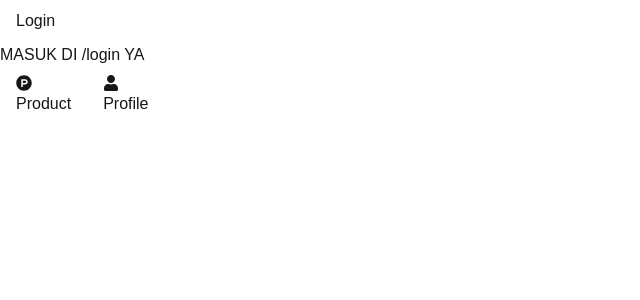
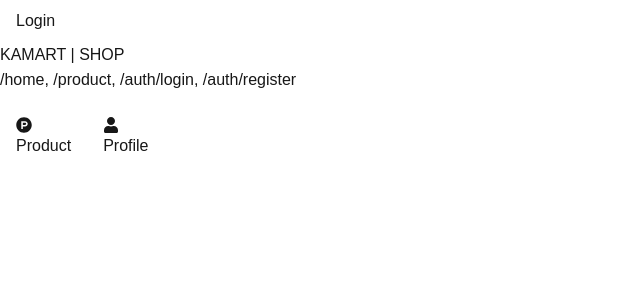
Before and after one commit to andikazulprisa/Kamart, a Next.js app: page / in a window 1280 px wide. Shown: the top 300 px of the page, without its empty margins (0-640 px from the left). Built offline with nearby package versions, Linux system fonts and the light colour scheme; no server answers.

Commit message:
initial push for iteration

```diff
--- a/src/pages/index.tsx
+++ b/src/pages/index.tsx
@@ -4,7 +4,10 @@
   return (
     <div className="flex items-center justify-center min-h-screen p-8 pb-20 sm:p-20">
       <main className="flex flex-col gap-8 items-center sm:items-start">
-        <h1 className="text-black text-5xl">MASUK DI /login YA</h1>
+        <h1 className="text-black text-5xl">KAMART | SHOP</h1>
+        <p className="text-black text-xl">
+          /home, /product, /auth/login, /auth/register{" "}
+        </p>
         <div className="flex gap-4">
           <button className="bg-black text-white px-4 py-2 rounded flex items-center gap-2">
             <FaProductHunt />
```
